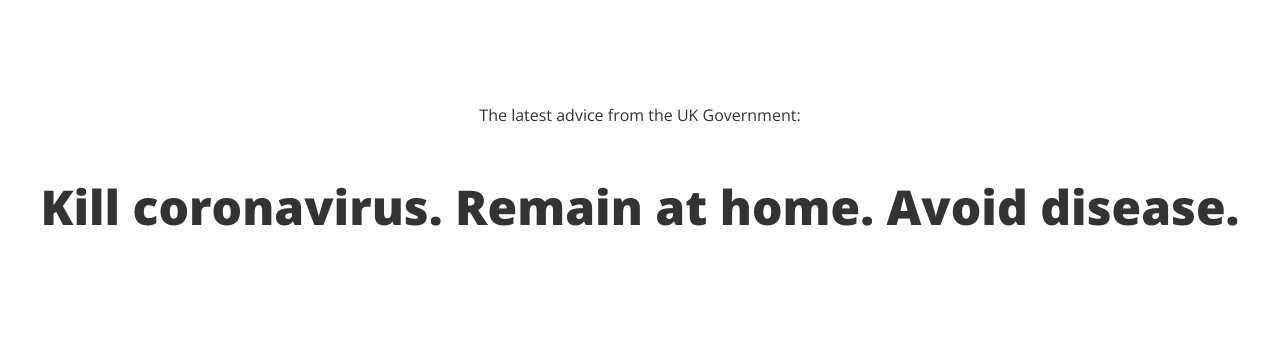
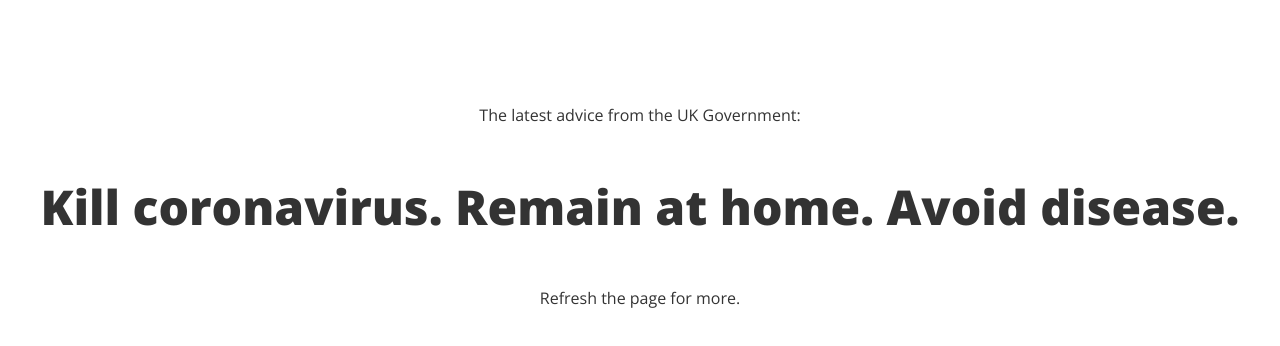
Before and after one commit to igelstorm/covid-19-slogan, a Svelte app: page / in a window 1280 px wide. Shown: the top 346 px of the page. Built offline with nearby package versions, Linux system fonts and the light colour scheme.

Commit message:
Add text about refreshing

```diff
--- a/src/App.svelte
+++ b/src/App.svelte
@@ -87,6 +87,7 @@
 <main>
 	<p>The latest advice from the UK Government:</p>
 	<p class="slogan">{slogan()}</p>
+	<p>Refresh the page for more.</p>
 </main>
 
 <style>
```
